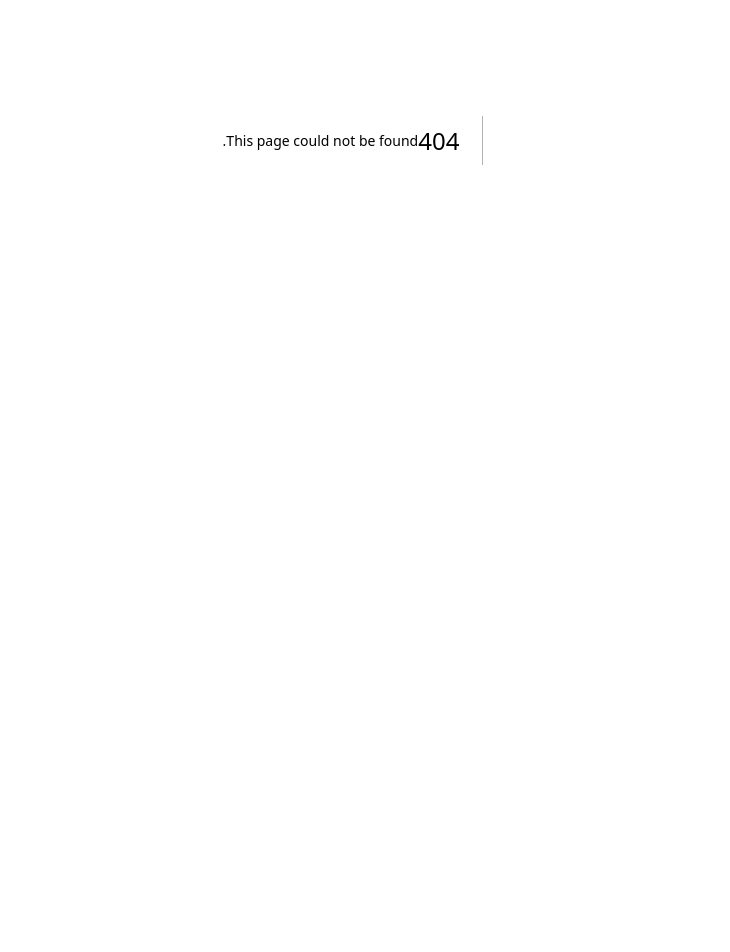
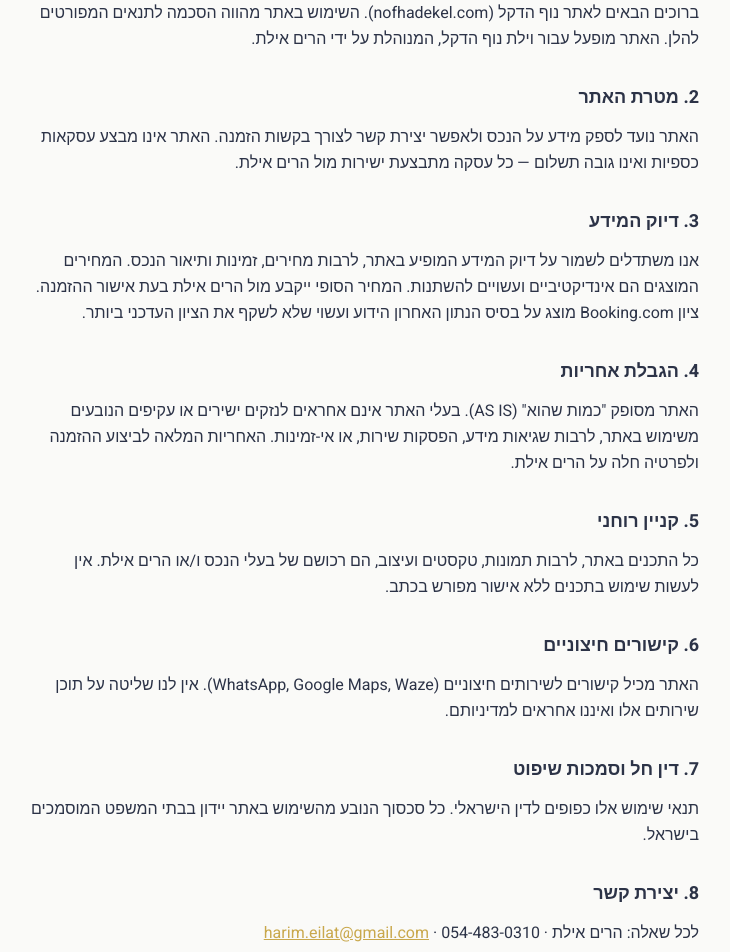
Before and after one commit to yardenazulay10-beep/villa-dekel, a Next.js app: page /terms in a window 1280 px wide. Before the commit this address had no page. Shown: the part 260-1212 px from the top of the page, without its empty margins (277-1007 px from the left). Before the commit the page ends 800 px from the top, so only its background shows below. Built offline with nearby package versions, Linux system fonts and the light colour scheme; a web font is replaced by a local one.

Commit message:
add terms of service page + footer link

```diff
--- a/app/page.tsx
+++ b/app/page.tsx
@@ -955,6 +955,8 @@ export default function Home() {
           <a href="/cancellation" className="underline hover:text-white/50 transition-colors">מדיניות ביטול</a>
           {" · "}
           <a href="/accessibility" className="underline hover:text-white/50 transition-colors">הצהרת נגישות</a>
+          {" · "}
+          <a href="/terms" className="underline hover:text-white/50 transition-colors">תנאי שימוש</a>
         </p>
         <p>© 2026 נוף הדקל. כל הזכויות שמורות.</p>
       </footer>
--- /dev/null
+++ b/app/terms/page.tsx
@@ -0,0 +1,84 @@
+import type { Metadata } from "next";
+import Link from "next/link";
+
+export const metadata: Metadata = {
+  title: "תנאי שימוש | נוף הדקל",
+  robots: { index: false },
+};
+
+export default function TermsPage() {
+  return (
+    <main className="min-h-screen bg-[#FAFAF8] py-16 px-6">
+      <div className="max-w-2xl mx-auto">
+        <Link href="/" className="text-sm text-[#C9A84C] hover:underline mb-8 block">← חזרה לדף הבית</Link>
+        <h1 className="text-3xl font-semibold text-[#0F1729] mb-2">תנאי שימוש</h1>
+        <p className="text-sm text-gray-400 mb-10">עדכון אחרון: אפריל 2026</p>
+
+        <div className="space-y-8 text-[#2C3347] leading-relaxed">
+          <section>
+            <h2 className="text-lg font-semibold mb-3">1. כללי</h2>
+            <p>
+              ברוכים הבאים לאתר נוף הדקל (nofhadekel.com). השימוש באתר מהווה הסכמה לתנאים המפורטים להלן.
+              האתר מופעל עבור וילת נוף הדקל, המנוהלת על ידי הרים אילת.
+            </p>
+          </section>
+
+          <section>
+            <h2 className="text-lg font-semibold mb-3">2. מטרת האתר</h2>
+            <p>
+              האתר נועד לספק מידע על הנכס ולאפשר יצירת קשר לצורך בקשות הזמנה.
+              האתר אינו מבצע עסקאות כספיות ואינו גובה תשלום — כל עסקה מתבצעת ישירות מול הרים אילת.
+            </p>
+          </section>
+
+          <section>
+            <h2 className="text-lg font-semibold mb-3">3. דיוק המידע</h2>
+            <p>
+              אנו משתדלים לשמור על דיוק המידע המופיע באתר, לרבות מחירים, זמינות ותיאור הנכס.
+              המחירים המוצגים הם אינדיקטיביים ועשויים להשתנות. המחיר הסופי ייקבע מול הרים אילת בעת אישור ההזמנה.
+              ציון Booking.com מוצג על בסיס הנתון האחרון הידוע ועשוי שלא לשקף את הציון העדכני ביותר.
+            </p>
+          </section>
+
+          <section>
+            <h2 className="text-lg font-semibold mb-3">4. הגבלת אחריות</h2>
+            <p>
+              האתר מסופק &quot;כמות שהוא&quot; (AS IS). בעלי האתר אינם אחראים לנזקים ישירים או עקיפים הנובעים משימוש באתר,
+              לרבות שגיאות מידע, הפסקות שירות, או אי-זמינות. האחריות המלאה לביצוע ההזמנה ולפרטיה חלה על הרים אילת.
+            </p>
+          </section>
+
+          <section>
+            <h2 className="text-lg font-semibold mb-3">5. קניין רוחני</h2>
+            <p>
+              כל התכנים באתר, לרבות תמונות, טקסטים ועיצוב, הם רכושם של בעלי הנכס ו/או הרים אילת.
+              אין לעשות שימוש בתכנים ללא אישור מפורש בכתב.
+            </p>
+          </section>
+
+          <section>
+            <h2 className="text-lg font-semibold mb-3">6. קישורים חיצוניים</h2>
+            <p>
+              האתר מכיל קישורים לשירותים חיצוניים (WhatsApp, Google Maps, Waze). אין לנו שליטה על תוכן שירותים אלו
+              ואיננו אחראים למדיניותם.
+            </p>
+          </section>
+
+          <section>
+            <h2 className="text-lg font-semibold mb-3">7. דין חל וסמכות שיפוט</h2>
+            <p>
+              תנאי שימוש אלו כפופים לדין הישראלי. כל סכסוך הנובע מהשימוש באתר יידון בבתי המשפט המוסמכים בישראל.
+            </p>
+          </section>
+
+          <section>
+            <h2 className="text-lg font-semibold mb-3">8. יצירת קשר</h2>
+            <p>
+              לכל שאלה: הרים אילת · 054-483-0310 · <a href="mailto:harim.eilat@gmail.com" className="text-[#C9A84C] underline">harim.eilat@gmail.com</a>
+            </p>
+          </section>
+        </div>
+      </div>
+    </main>
+  );
+}
```
